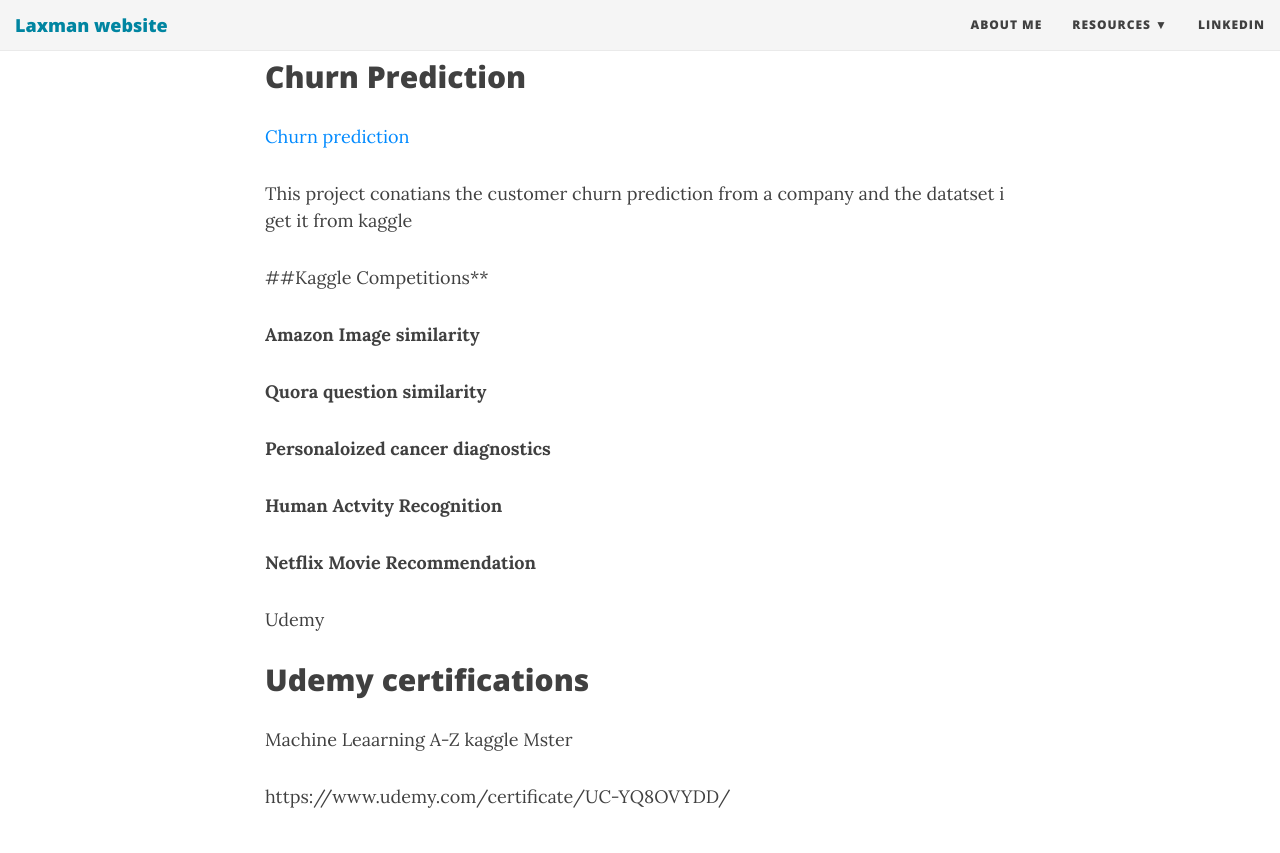
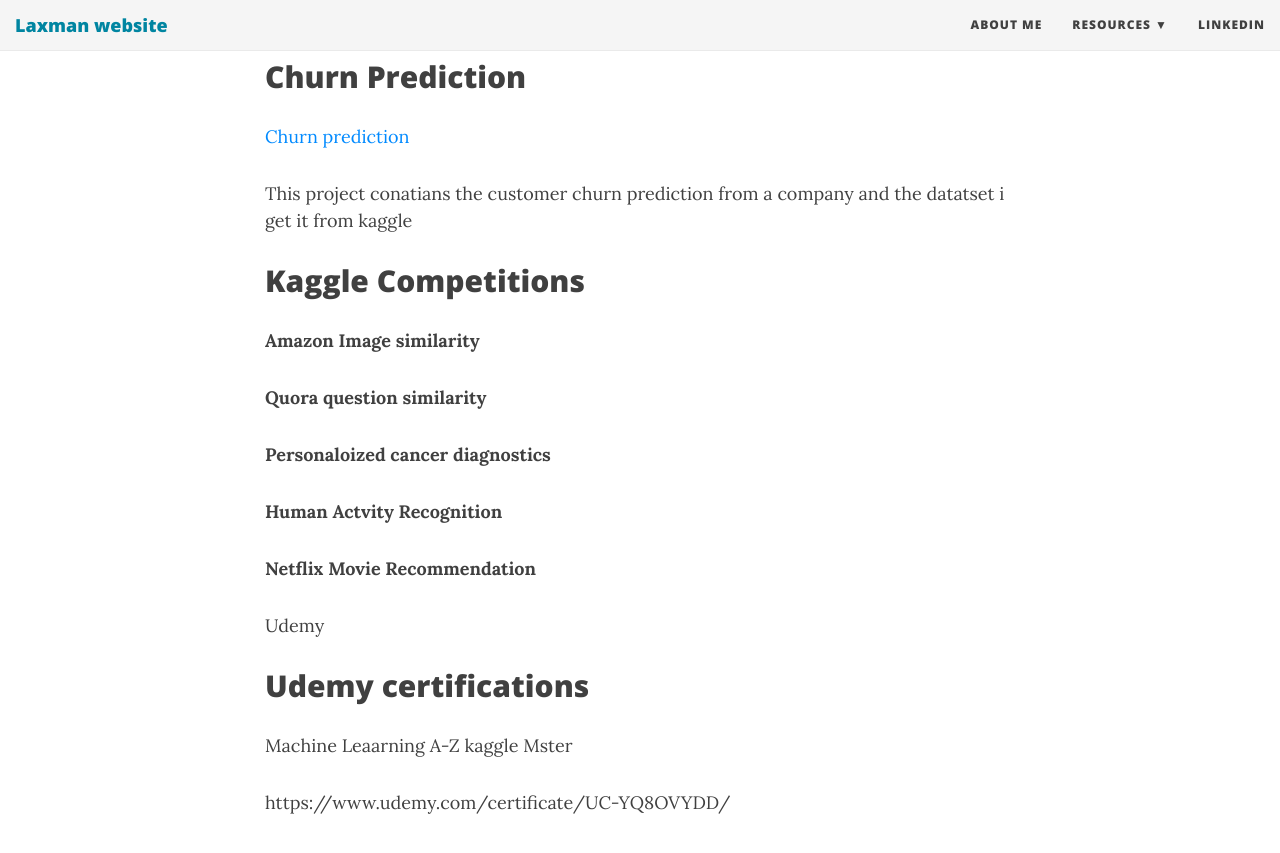
Before and after one commit to geekylax/geekylax.github.io, a Jekyll site: the page built from projects.md, in a window 1280 px wide and 900 px high, scrolled down 1552 px. Shown: the top 853 px of the window. Built offline with Jekyll 4.4.1, drawn with Linux system fonts in a browser that asks for light colours; nearby versions of some CDN libraries.

```diff
--- a/projects.md
+++ b/projects.md
@@ -50,7 +50,7 @@ Everything starts form  some basics here i started my selflearning path from bas
 This project conatians the customer churn  prediction from a company and the datatset i get it from kaggle
 
 
-##Kaggle Competitions**
+## Kaggle Competitions
 
 **Amazon Image similarity**
 
```
